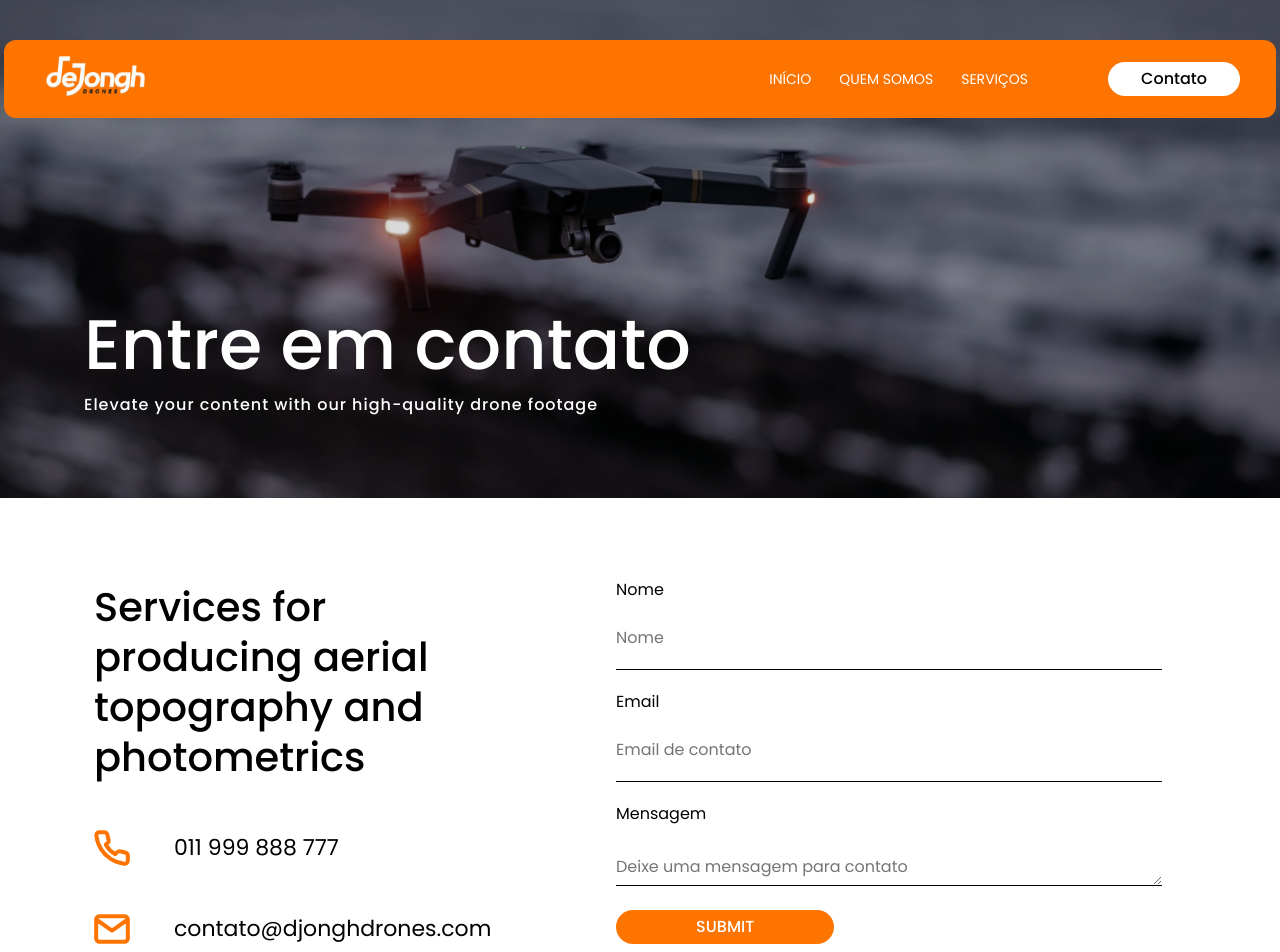
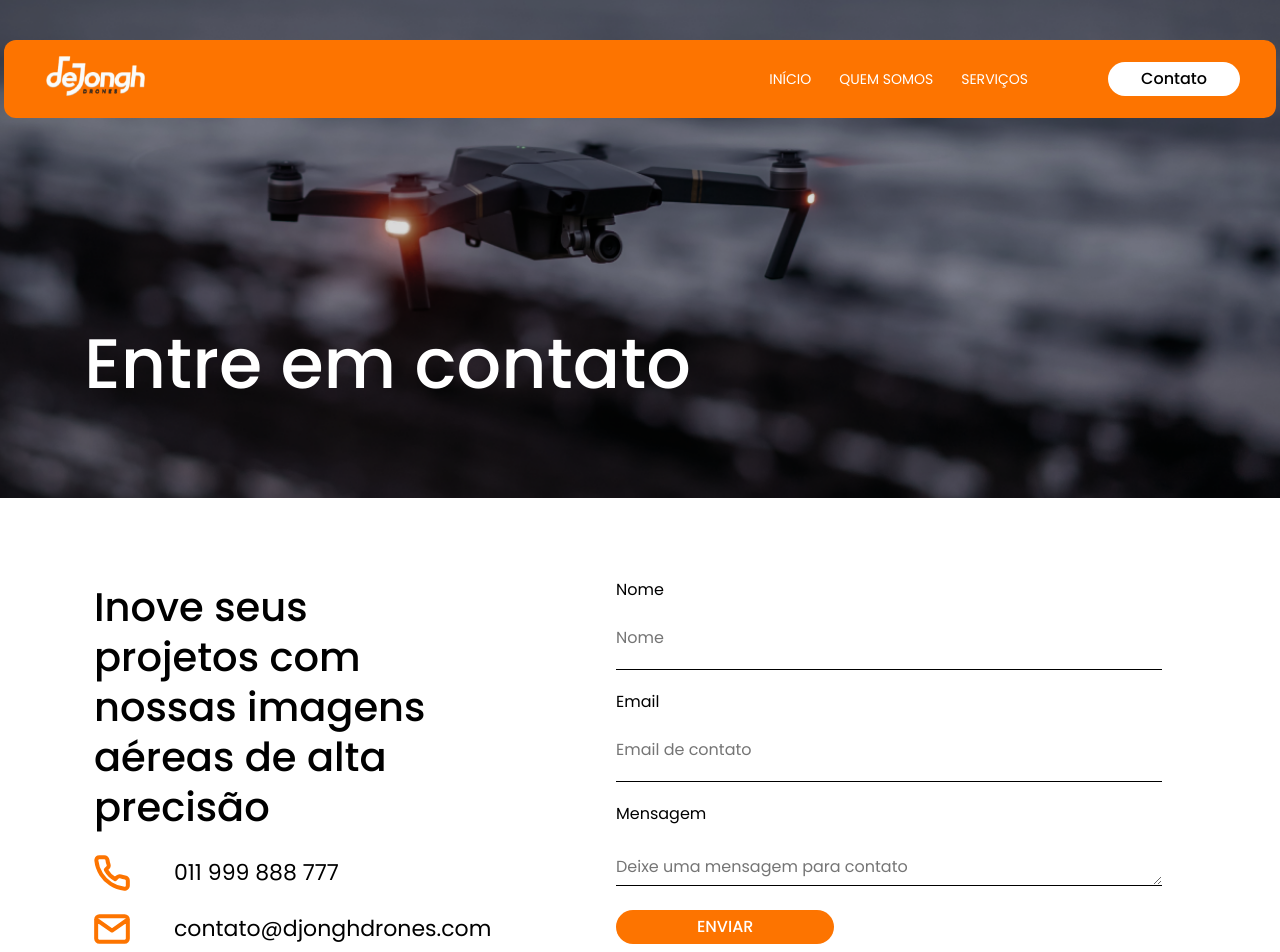
Before and after one commit to Growth-Culture/djongh-drones, a React (Vite) app: page /contatos in a window 1280 px wide. Shown: the top 952 px of the page. Built offline with nearby package versions, Linux system fonts and the light colour scheme.

Commit message:
update: contact page content

```diff
--- a/src/pages/contact/components/ContactSection/ContactSection.tsx
+++ b/src/pages/contact/components/ContactSection/ContactSection.tsx
@@ -39,7 +39,7 @@ export function ContactSection() {
             <Container>
 
                 <ContactInfo>
-                    <ContactTitle>Services for producing aerial topography and photometrics</ContactTitle>
+                    <ContactTitle>Inove seus projetos com nossas imagens aéreas de alta precisão</ContactTitle>
                     <ContactPhone>
                         <PhoneIcon/>
                             011 999 888 777
@@ -57,7 +57,7 @@ export function ContactSection() {
                     <Input type="email" name="email" placeholder="Email de contato" value={formData.email} onChange={handleChange} />
                     <Label>Mensagem</Label>
                     <Textarea name="message" placeholder="Deixe uma mensagem para contato" value={formData.message} onChange={handleChange} />
-                    <SubmitBtn type="submit">SUBMIT</SubmitBtn>
+                    <SubmitBtn type="submit">ENVIAR</SubmitBtn>
                     {feedbackMessage && <p style={{color: feedbackMessage.includes('Erro')? 'red': 'green' }}>{feedbackMessage}</p>}
                 </Form>
 
--- a/src/pages/contact/contactPage.tsx
+++ b/src/pages/contact/contactPage.tsx
@@ -10,7 +10,7 @@ export function ContactPage() {
     <>
       <HeroPages
       title="Entre em contato"
-      subtitle="Elevate your content with our high-quality drone footage"
+      subtitle=""
       backgroundImage={contactsImage}
       />
       <ContactSection />
```
